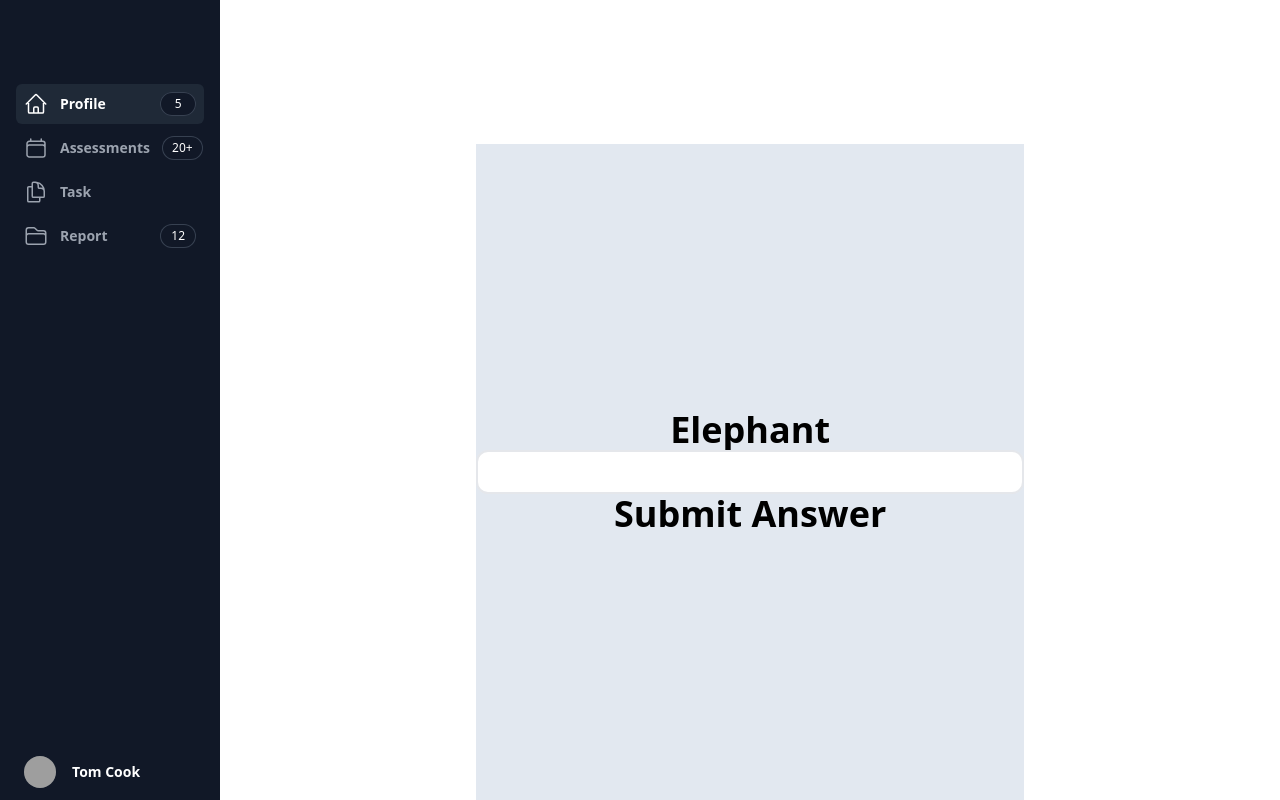
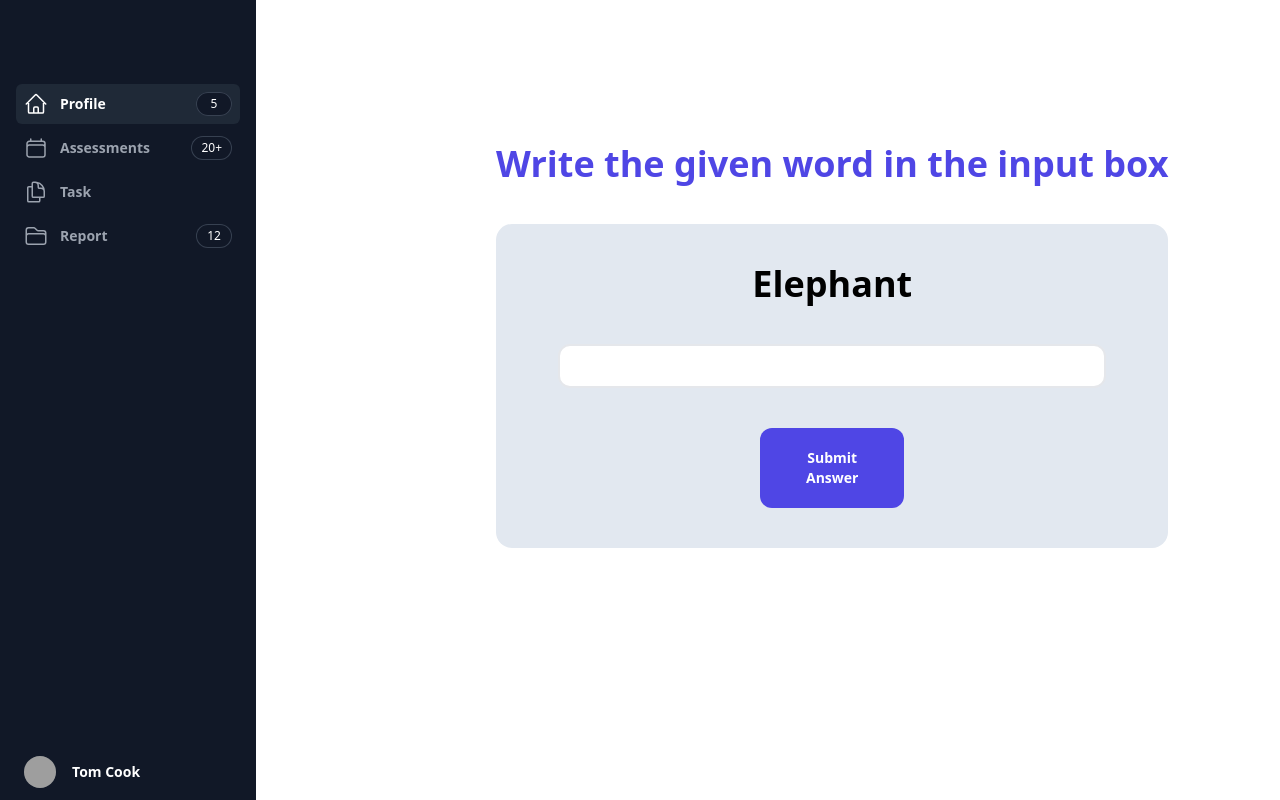
Before and after one commit to i0dheerajdileep/makeaton, a React (Vite) app: page /dashboard/assesment in a window 1280 px wide. Built offline with nearby package versions, Linux system fonts and the light colour scheme; grey boxes are pictures that could not be loaded.

Commit message:
word puzzle done

```diff
--- /dev/null
+++ b/src/components/Sound.jsx
@@ -0,0 +1,9 @@
+import React from 'react'
+
+function Sound() {
+  return (
+    <div>Sound</div>
+  )
+}
+
+export default Sound
--- /dev/null
+++ b/src/components/Wordpuzzle.jsx
@@ -0,0 +1,52 @@
+import React,{useState} from 'react'
+
+const assessmentWords = ['Elephant', 'Apple', 'Programming', 'Ocean']; // Add more words as needed
+
+function Wordpuzzle() {
+  const [currentWordIndex, setCurrentWordIndex] = useState(0);
+  const [userScore, setUserScore] = useState(1);
+  const [userAnswer, setUserAnswer] = useState('');
+
+  const currentWord = assessmentWords[currentWordIndex];
+
+  const handleAnswerSubmission = () => {
+    // Check if the user's answer matches the current word
+    if (userAnswer.toLowerCase() === currentWord.toLowerCase()) {
+      setUserScore(userScore + 1);
+    }
+
+    // Move to the next word
+    if (currentWordIndex +1 < assessmentWords.length) {
+      setCurrentWordIndex(currentWordIndex + 1);
+      setUserAnswer(''); // Clear the user's answer for the next word
+    } else {
+      // End of assessment, you can navigate to another page or show a summary
+      alert(`Assessment completed! Your score: ${userScore}/${assessmentWords.length}`);
+    }
+  };
+
+  return (
+    <div className='flex justify-start items-center pt-36 w-full text-4xl font-bold flex-col ml-40'>
+        <div>
+        <h1 className='text-indigo-600 '> Write the given word in the input box </h1>
+        <div className='bg-slate-200 h-full flex flex-col justify-start items-center gap-y-10 p-10 mt-10 rounded-2xl'>
+          <h1>{currentWord}</h1>
+          <div className='flex flex-col justify-center items-center gap-y-10 '>
+            <input
+              type='text'
+              name='userAnswer'
+              id='userAnswer'
+              value={userAnswer}
+              onChange={(e) => setUserAnswer(e.target.value)}
+              className='border-2 rounded-xl'
+            />
+            <button onClick={handleAnswerSubmission} className='text-sm  bg-indigo-600 text-white rounded-xl w-36 p-5'>Submit Answer</button>
+          </div>
+        </div>
+
+        </div>
+      </div>
+  )
+}
+
+export default Wordpuzzle
--- a/src/pages/Assesment.jsx
+++ b/src/pages/Assesment.jsx
@@ -1,52 +1,16 @@
-import React, { useState } from 'react';
-import Sidebar from '../components/Sidebar';
-
-const assessmentWords = ['Elephant', 'Apple', 'Programming', 'Ocean']; // Add more words as needed
+import React from 'react'
+import Sidebar from '../components/Sidebar'
+import Wordpuzzle from '../components/Wordpuzzle'
 
 function Assesment() {
-  const [currentWordIndex, setCurrentWordIndex] = useState(0);
-  const [userScore, setUserScore] = useState(0);
-  const [userAnswer, setUserAnswer] = useState('');
-
-  const currentWord = assessmentWords[currentWordIndex];
-
-  const handleAnswerSubmission = () => {
-    // Check if the user's answer matches the current word
-    if (userAnswer.toLowerCase() === currentWord.toLowerCase()) {
-      setUserScore(userScore + 1);
-    }
-
-    // Move to the next word
-    if (currentWordIndex + 1 < assessmentWords.length) {
-      setCurrentWordIndex(currentWordIndex + 1);
-      setUserAnswer(''); // Clear the user's answer for the next word
-    } else {
-      // End of assessment, you can navigate to another page or show a summary
-      alert(`Assessment completed! Your score: ${userScore}/${assessmentWords.length}`);
-    }
-  };
-
   return (
-    <div className='flex flex-row w-screen'>
-      <Sidebar />
-      <div className='flex justify-center items-start pt-36 w-full text-4xl font-bold '>
-        <div className='bg-slate-200 h-full flex flex-col justify-center items-center'>
-          <h1>{currentWord}</h1>
-          <div className='flex flex-col '>
-            <input
-              type='text'
-              name='userAnswer'
-              id='userAnswer'
-              value={userAnswer}
-              onChange={(e) => setUserAnswer(e.target.value)}
-              className='border-2 rounded-xl'
-            />
-            <button onClick={handleAnswerSubmission}>Submit Answer</button>
-          </div>
+    <div className='flex flex-row'>
+        <Sidebar/>
+        <div>
+            <Wordpuzzle/>
         </div>
-      </div>
     </div>
-  );
+  )
 }
 
-export default Assesment;
+export default Assesment
```
Also changed, not shown: src/components/Profile.jsx (added).
